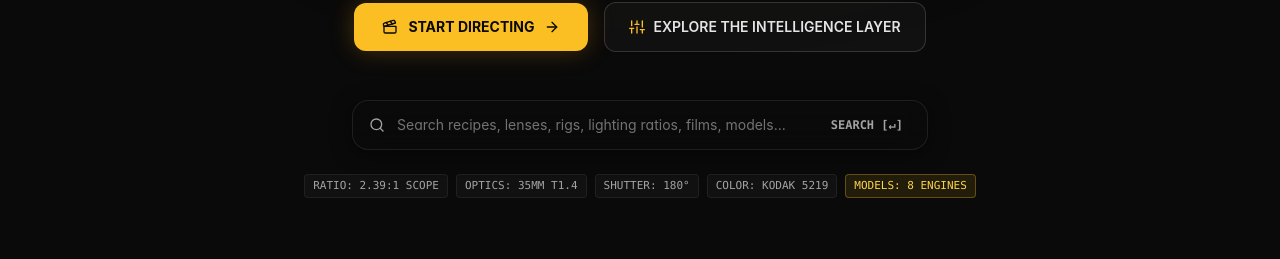
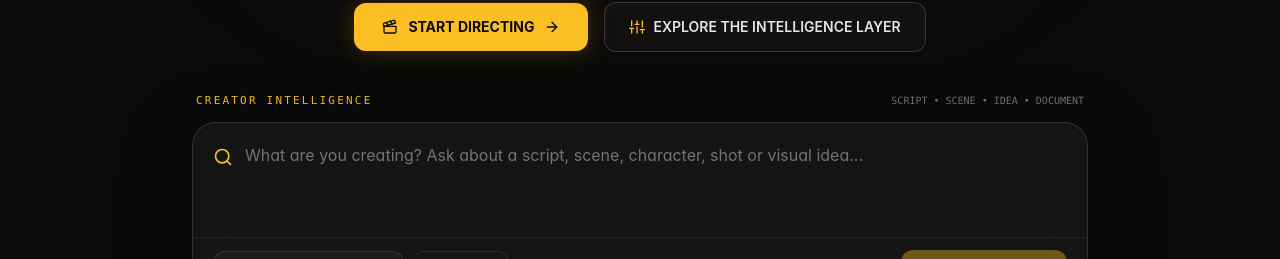
Before and after one commit to jatwa/creator-amusemac, a Next.js app: page / in a window 1280 px wide. Shown: the part 693-952 px from the top of the page. Built offline with nearby package versions, Linux system fonts and the light colour scheme; no server answers.

Commit message:
feat(home): make creator intelligence input the primary action

```diff
--- a/components/hero.tsx
+++ b/components/hero.tsx
@@ -1,24 +1,11 @@
 "use client";
 
-import { useState } from "react";
-import { useRouter } from "next/navigation";
 import Link from "next/link";
 import { motion } from "motion/react";
-import { Clapperboard, Sparkles, ArrowRight, Search, ArrowUpRight, Camera, Sliders } from '@/components/cinematic/icons';
+import { CreatorIntelligenceInput } from "@/components/creator-intelligence-input";
+import { Clapperboard, ArrowRight, Sliders } from "@/components/cinematic/icons";
 
 export function Hero() {
-  const [query, setQuery] = useState("");
-  const router = useRouter();
-
-  const handleSearch = (e: React.FormEvent) => {
-    e.preventDefault();
-    if (query.trim()) {
-      router.push(`/search?q=${encodeURIComponent(query.trim())}`);
-    } else {
-      router.push("/search");
-    }
-  };
-
   const ease = [0.16, 1, 0.3, 1] as const;
 
   return (
@@ -98,29 +85,8 @@ export function Hero() {
             </motion.div>
           </motion.div>
 
-          {/* Minimalist Cinematography Search */}
-          <motion.form
-            initial={{ opacity: 0, y: 10 }}
-            animate={{ opacity: 1, y: 0 }}
-            transition={{ duration: 0.45, delay: 0.5, ease }}
-            onSubmit={handleSearch}
-            className="mx-auto mt-12 flex w-full max-w-xl items-center rounded-2xl border border-white/[0.09] bg-neutral-950/80 px-4 py-3 shadow-[0_4px_20px_rgba(0,0,0,0.5)] transition focus-within:border-amber-400/50 focus-within:shadow-[0_0_25px_rgba(245,158,11,0.12)] backdrop-blur-md"
-          >
-            <Search className="h-4 w-4 shrink-0 text-neutral-400 mr-3" />
-            <input
-              value={query}
-              onChange={(e) => setQuery(e.target.value)}
-              aria-label="Search Creator Platform"
-              className="w-full min-w-0 bg-transparent text-xs sm:text-sm text-white outline-none placeholder:text-neutral-500 font-sans"
-              placeholder="Search recipes, lenses, rigs, lighting ratios, films, models..."
-            />
-            <button
-              type="submit"
-              className="shrink-0 text-xs font-mono font-semibold text-neutral-400 hover:text-amber-400 transition-colors px-2 py-1 uppercase"
-            >
-              SEARCH [↵]
-            </button>
-          </motion.form>
+          {/* Primary Creator Intelligence Input */}
+          <CreatorIntelligenceInput />
 
           {/* Live Telemetry Sensor Badges */}
           <motion.div
```
